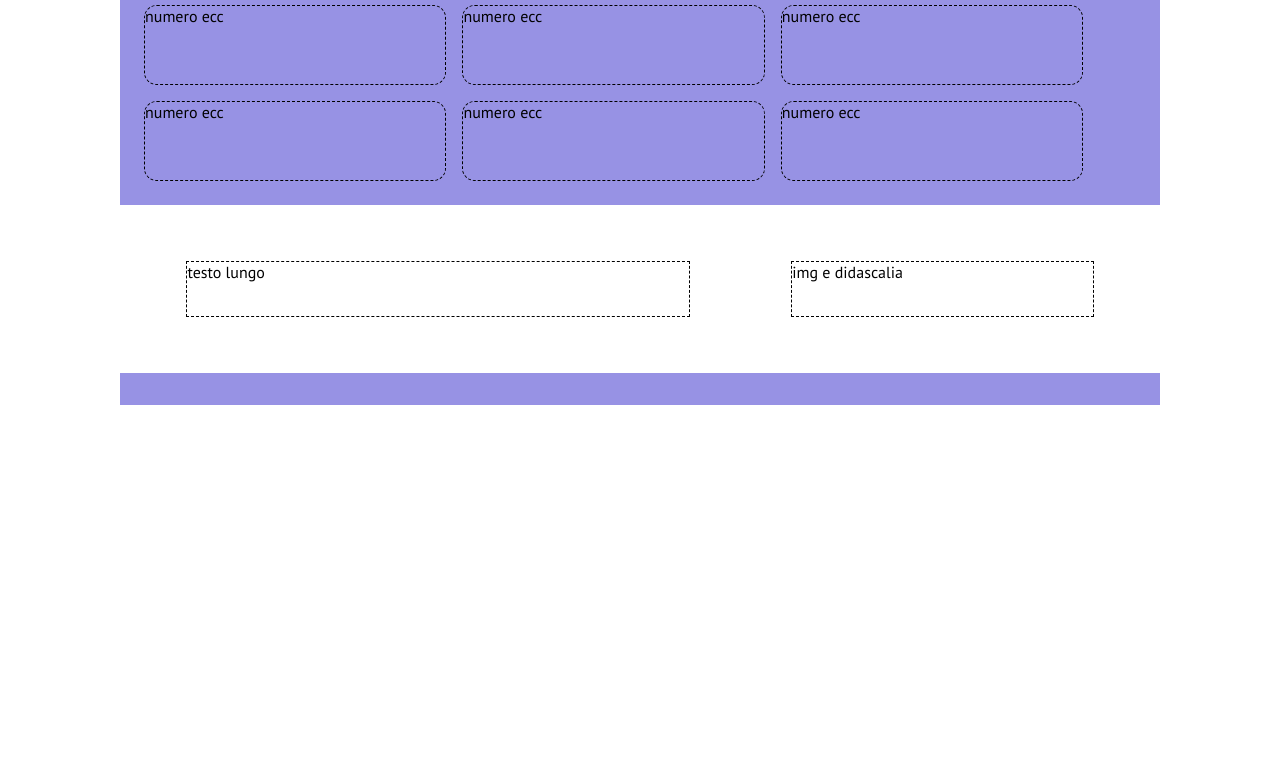
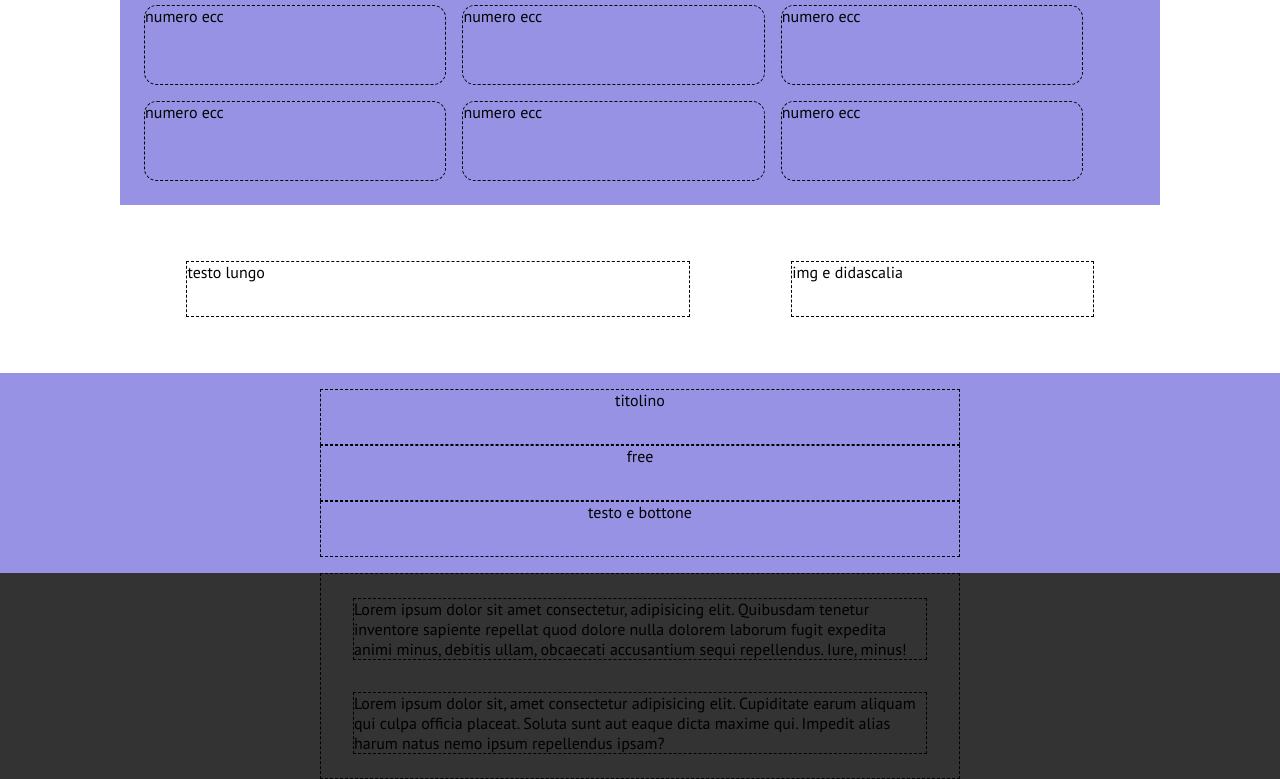
Before and after one commit to simonebonifazi/htmlcss-responsive-layout, a plain HTML site: page index.html in a window 1280 px wide. Shown: the part 1227-2006 px from the top of the page. Before the commit the page ends 1672 px from the top, so only its background shows below. Drawn offline with Linux system fonts and the light colour scheme.

Commit message:
added-last-two-section

```diff
--- a/css/responsive.css
+++ b/css/responsive.css
@@ -33,6 +33,7 @@
     .about-us {
         flex-direction: row;
         flex-wrap: wrap;
+
     }
 
     .about-us>div {
--- a/css/style.css
+++ b/css/style.css
@@ -18,9 +18,14 @@ section {
     padding: 1rem;
 }
 
+section:last-child {
+    margin-bottom: 0;
+}
+
 .container {
     max-width: 1040px;
 }
+
 
 /* utils */
 
@@ -147,3 +152,30 @@ header>div {
 }
 
 /* get-started section */
+
+.get-started>div {
+    text-align: center;
+    max-width: 40rem;
+}
+
+/* footer */
+
+footer {
+    min-height: 5rem;
+    background-color: #333333;
+}
+
+.container-footer {
+
+    padding: 0.5rem 2rem;
+    flex-direction: column;
+    align-content: center;
+
+
+    max-width: 40rem;
+
+}
+
+.container-footer>div {
+    margin: 1rem 0;
+}
--- a/index.html
+++ b/index.html
@@ -69,10 +69,22 @@
             <div>testo lungo</div>
             <div class="card"> img e didascalia</div>
         </section>
-        <section class="get-started container"></section>
+        <section class="get-started">
+            <div> titolino </div>
+            <div> free</div>
+            <div> testo e bottone</div>
+        </section>
     </main>
     <footer>
-
+        <div class="container-footer d-flex">
+            <div> Lorem ipsum dolor sit amet consectetur, adipisicing elit. Quibusdam tenetur inventore sapiente
+                repellat
+                quod dolore nulla dolorem laborum fugit expedita animi minus, debitis ullam, obcaecati accusantium sequi
+                repellendus. Iure, minus!</div>
+            <div> Lorem ipsum dolor sit, amet consectetur adipisicing elit. Cupiditate earum aliquam qui culpa officia
+                placeat. Soluta sunt aut eaque dicta maxime qui. Impedit alias harum natus nemo ipsum repellendus ipsam?
+            </div>
+        </div>
     </footer>
 
 </body>
```
